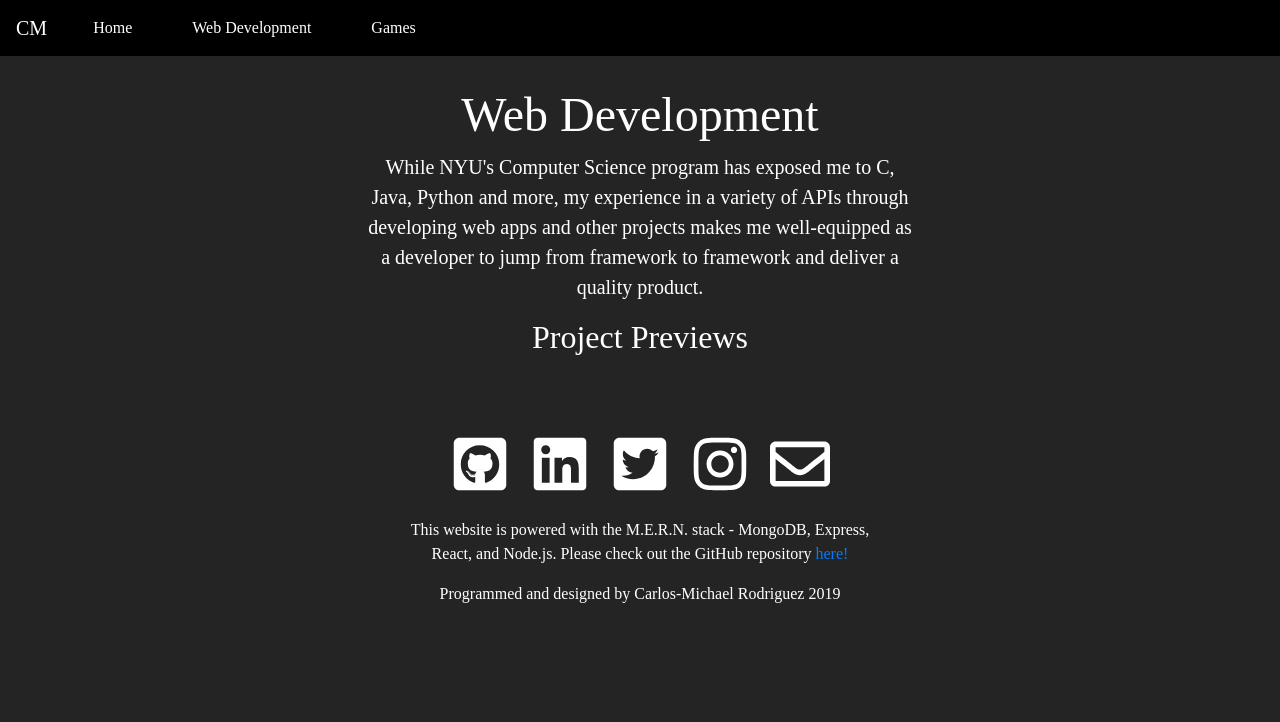
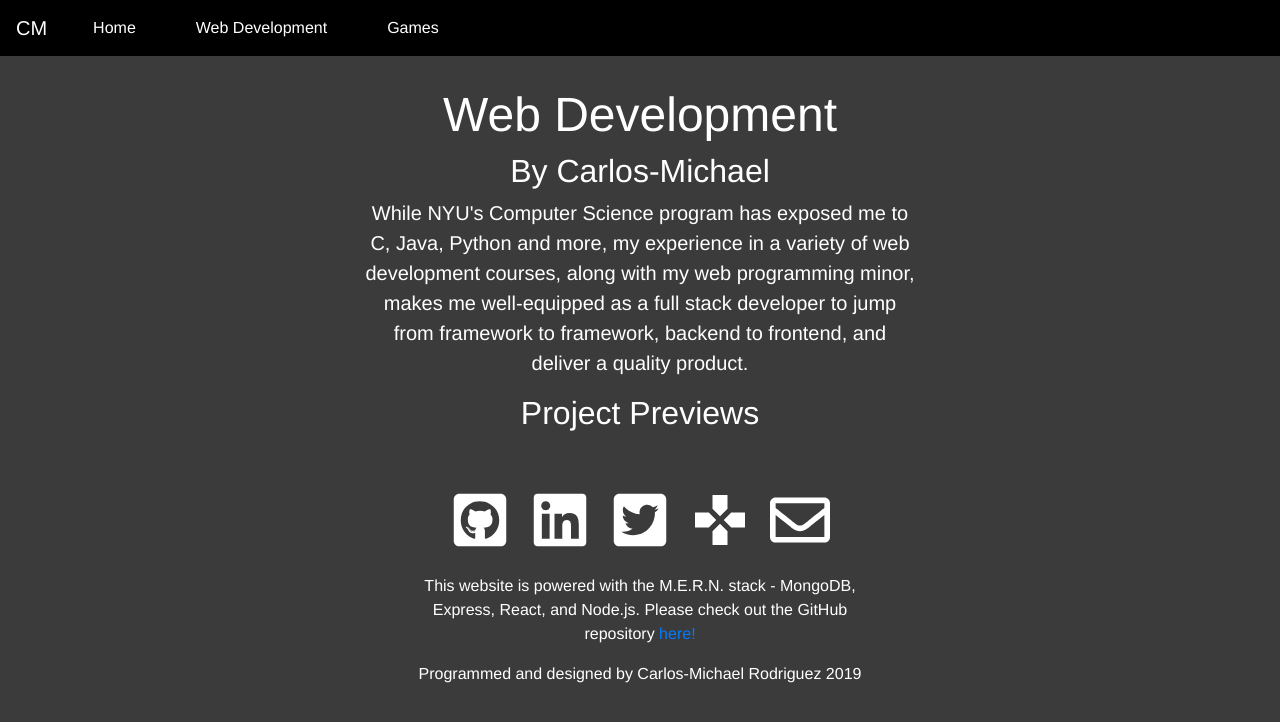
Before and after one commit to cmr624/react-portfolio-site, a React (Create React App) app in the folder react-ui/: page /webdev in a window 1280 px wide. Shown: the top 722 px of the page. Built offline with nearby package versions, Linux system fonts and the light colour scheme; no server answers; the HTML template or start-up script is replaced by a standard one.

Commit message:
adding some changes to individual pages

```diff
--- a/react-ui/src/components/Footer.js
+++ b/react-ui/src/components/Footer.js
@@ -1,6 +1,7 @@
 import React, { Component } from 'react';
 import {Container, Row} from "react-bootstrap";
-import {FaGithubSquare, FaLinkedin, FaTwitterSquare, FaInstagram, FaRegEnvelope}from "react-icons/fa";
+import {FaGithubSquare, FaLinkedin, FaTwitterSquare, FaRegEnvelope}from "react-icons/fa";
+import {MdGamepad} from "react-icons/md";
 import "./Footer.css";
 class Footer extends Component {
     render()
@@ -24,8 +25,8 @@ class Footer extends Component {
               size={this.props.size}
               />
             </a>
-            <a href="https://www.instagram.com/carlosmichael22">
-              <FaInstagram
+            <a href="https://cmr624.itch.io/">
+              <MdGamepad
               size={this.props.size}
               />
             </a>
--- a/react-ui/src/components/MainRouter.js
+++ b/react-ui/src/components/MainRouter.js
@@ -45,7 +45,9 @@ class MainRouter extends Component {
       render={(props) => <IndividualProject {...props}
         name = {element.name}
         sections = {element.sections}
-        links={element.links} />}/>
+        links={element.links}
+        images={element.images}
+        credits={element.credits}/>}/>
     )
   }
 
--- a/react-ui/src/components/Previews/GameBoy.js
+++ b/react-ui/src/components/Previews/GameBoy.js
@@ -44,12 +44,12 @@ class GameBoy extends Component {
                         <li id="down">▼</li>
                         <li id="left">◀</li>
                     </ul>
-                    <a href="#">
+
                         <ul id="ABbtns">
                             <li>A</li>
                             <li>B</li>
                         </ul>
-                    </a>
+
                     <div id="SSbtns">
                         <ul>
                            <a id="moreInfo" href={this.props.detailsLink}></a>
--- a/react-ui/src/index.css
+++ b/react-ui/src/index.css
@@ -6,11 +6,11 @@ body {
     sans-serif;
   -webkit-font-smoothing: antialiased;
   -moz-osx-font-smoothing: grayscale;
-  background-color: rgb(36, 36, 36) ;
+  background-color: rgb(59, 59, 59) ;
 }
 html *
 {
-  font-family: "Futura" !important;
+  font-family: "Futura", Helvetica, Arial, sans-serif;
 }
 
 code {
--- a/react-ui/src/pages/Home.js
+++ b/react-ui/src/pages/Home.js
@@ -12,10 +12,12 @@ class Home extends Component {
                 <h1>Carlos Michael Rodriguez</h1>
                 <div className="right-side">
                   <h2>Game Designer.</h2>
-                  <h2>Game Developer.</h2>
                   <h2>Full Stack Web Developer.</h2>
                   <h2>Software Engineer.</h2>
-                  <h2>NYU CS Grad.</h2>
+                  <br></br>
+                  <br></br>
+                  <h2>B.A. NYU Computer Science</h2>
+                  <h2>Minor in <a href="/webdev">Web Programming</a>, <a href="/games">Game Design</a></h2>
                 </div>
             </Col>
             <Col xs={12} md={5}>
--- a/react-ui/src/pages/IndividualProject.js
+++ b/react-ui/src/pages/IndividualProject.js
@@ -1,5 +1,5 @@
 import React, { Component } from 'react';
-import { Container, Row, Col } from 'react-bootstrap';
+import { Container, Row, Col, Image } from 'react-bootstrap';
 import "./IndividualProject.css";
 class IndividualProject extends Component {
 
@@ -10,6 +10,21 @@ class IndividualProject extends Component {
   }
 
   toSection = (element, i) => {
+    if (i === 1)
+    {
+      return[
+        this.props.images && <Col md={6} style={{padding: "20px"}}>
+          <Image src={"/images"+ this.props.images[0]} rounded fluid/>
+        </Col>
+        ,<Col md={6} style={{padding: "20px"}}>
+        <h3>{element.title}</h3>
+        <p>{element.description}</p>
+        <ul>
+          {element.list && element.list.map((e) => {return(<li>{e}</li>)})}
+        </ul>
+      </Col>
+      ]
+    }
     return (
       <Col md={6} style={{padding: "20px"}}>
         <h3>{element.title}</h3>
@@ -25,14 +40,16 @@ class IndividualProject extends Component {
     return (
       <Container className="main">
             <Container>
-            <h1 style={{textAlign: "center", padding: "20px", fontSize:"54px"}}>{this.props.name}</h1>
-
+              <h1 style={{textAlign: "center", padding: "20px 20px 10px 20px", fontSize:"54px"}}>{this.props.name}</h1>
+              <h2 style={{textAlign: "center", padding: "0px 0px 20px 0px", fontSize:"24px"}}>{this.props.credits}</h2>
             </Container>
        <Row>
           {this.props.sections.map(this.toSection)}
           <Col md={6}>
           <h3>Links</h3>
-          {this.props.links.map((e)=>{return(<a href={e.link}>{e.description}</a>)})}
+          <ul>
+          {this.props.links.map((e)=>{return(<li><a href={e.link}>{e.description}</a></li>)})}
+          </ul>
         </Col>
        </Row>
 
@@ -43,40 +60,4 @@ class IndividualProject extends Component {
 export default IndividualProject;
 
 /*
-    {
-        "name": "Clarify",
-        "coverURL": "/images/projects/clarifyMockUp.gif",
-        "sections":[
-          {
-            "title": "Project Description",
-            "description":"Created for HackNYU 2018, this presentation application allows for users to create a presentation or join an existing one, and view live what the presenter is presenting. You are able to send anonymous questions to the professor and they can answer them live. Clarify won in the Education Technology track, with judges noting its commercial viablity and simple and effective idea that could be rapidly adopted in higher education.",
-            "list": null
-          },
-          {
-            "title": "Technologies Used",
-            "description":null,
-            "list": ["Node JS", "Socket.io", "MongoDB", "HTML5 + CSS3", "Passport", "Handlebars Templating", "Github"]
-          },
-          {
-            "title": "More Information",
-            "description":"Our app was for the Education Technology track at HackNYU 2018. We had a team of five of us that all had specific tasks. I was in charge of creating and delegating tasks, writing out the task requirements, and working on all aspects to make sure the vision was consistent. We broke up the design based on its core tenets of functionality: the design, user authentication and saving user data in a database (MongoDB), socket.io for real-time 'chatroom' like features, node.js to run the app, and HTML and CSS to implement the design.",
-            "list": null
-          }
-        ],
-        "links":[
-          {
-            "type":"fa fa-newspaper-o",
-            "description":"Article Link",
-            "link":"https://nyulocal.com/hundreds-participate-in-annual-nyu-hackathon-ac269bc4db92"
-          }
-        ],
-        "images":[
-          {
-            "path":"/images/projects/clarifyLogo.png",
-            "topCaption":"Clarify",
-            "bottomCaption":"Won top prize at HackNYU 2018",
-            "active":"active"
-          }
-        ]
-    },
 */
--- a/react-ui/src/pages/Webdev.js
+++ b/react-ui/src/pages/Webdev.js
@@ -51,9 +51,11 @@ class Webdev extends Component {
     render() {
         return (
             <div className="container webdev">
-                <Container style={{textAlign: "center", padding: "30px 30px 30px 30px"}}>
+                <Container style={{textAlign: "center", padding: "30px 30px 10px 30px"}}>
                   <h1 style={{fontSize: "48px"}}>Web Development</h1>
-                  <Container style={{maxWidth: "580px", fontSize:"20px"}}><p>While NYU's Computer Science program has exposed me to C, Java, Python and more, my experience in a variety of APIs through developing web apps and other projects makes me well-equipped as a developer to jump from framework to framework and deliver a quality product.</p></Container>
+                  <h2>By Carlos-Michael</h2>
+                  <Container style={{maxWidth: "580px", fontSize:"20px"}}><p>While NYU's Computer Science program has exposed me to C, Java, Python and more, my experience in a variety of web development courses, along with my web programming minor, makes me well-equipped as a full stack developer to jump from framework to framework, backend to frontend, and deliver a quality product.</p></Container>
+
                   <h2>Project Previews</h2>
                 </Container>
                   <Container style={{color: "black", marginLeft: "auto", marginRight: "auto" }}>
```
Also changed, not shown: 1 other file (tests, documents, lock files or other folders).
